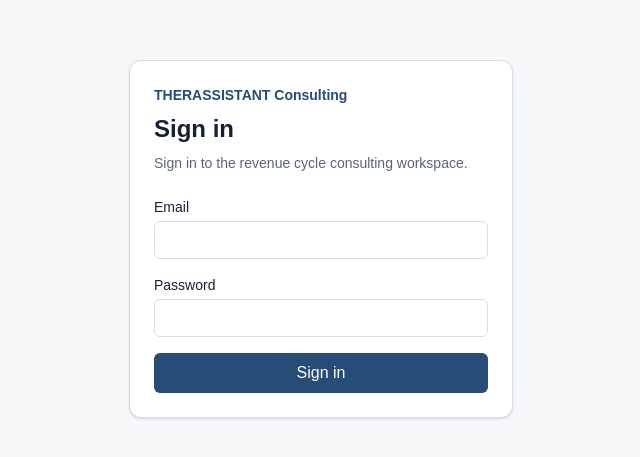
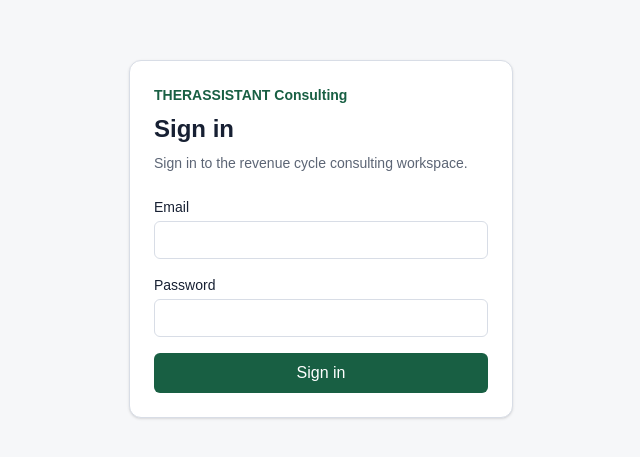
Before and after one commit to therassistantllc/credentialing-workbench, a Next.js app: page /login in a window 1280 px wide. Shown: the part 161-618 px from the top of the page, without its empty margins (319-959 px from the left). Built offline with nearby package versions, Linux system fonts and the light colour scheme.

Commit message:
Rebrand workbench as THERASSISTANT advisory consulting

```diff
--- a/app/globals.css
+++ b/app/globals.css
@@ -7,8 +7,8 @@
   --text: #172033;
   --text-muted: #5c6575;
   --border: #d8dde6;
-  --brand: #274c77;
-  --brand-strong: #1e3a5f;
+  --brand: #185f43;
+  --brand-strong: #114831;
   --success-bg: #e7f4ec;
   --success-text: #1f6a3a;
   --warning-bg: #fff4d6;
```
